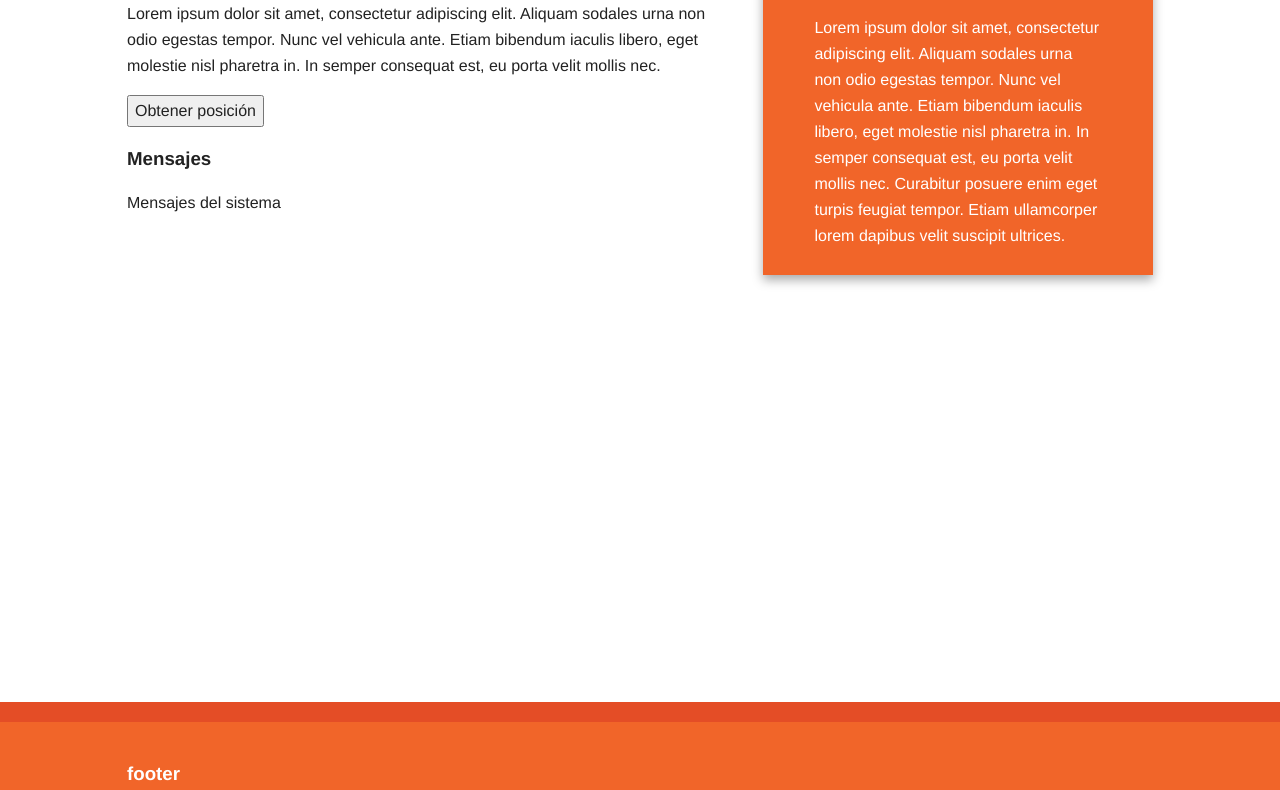
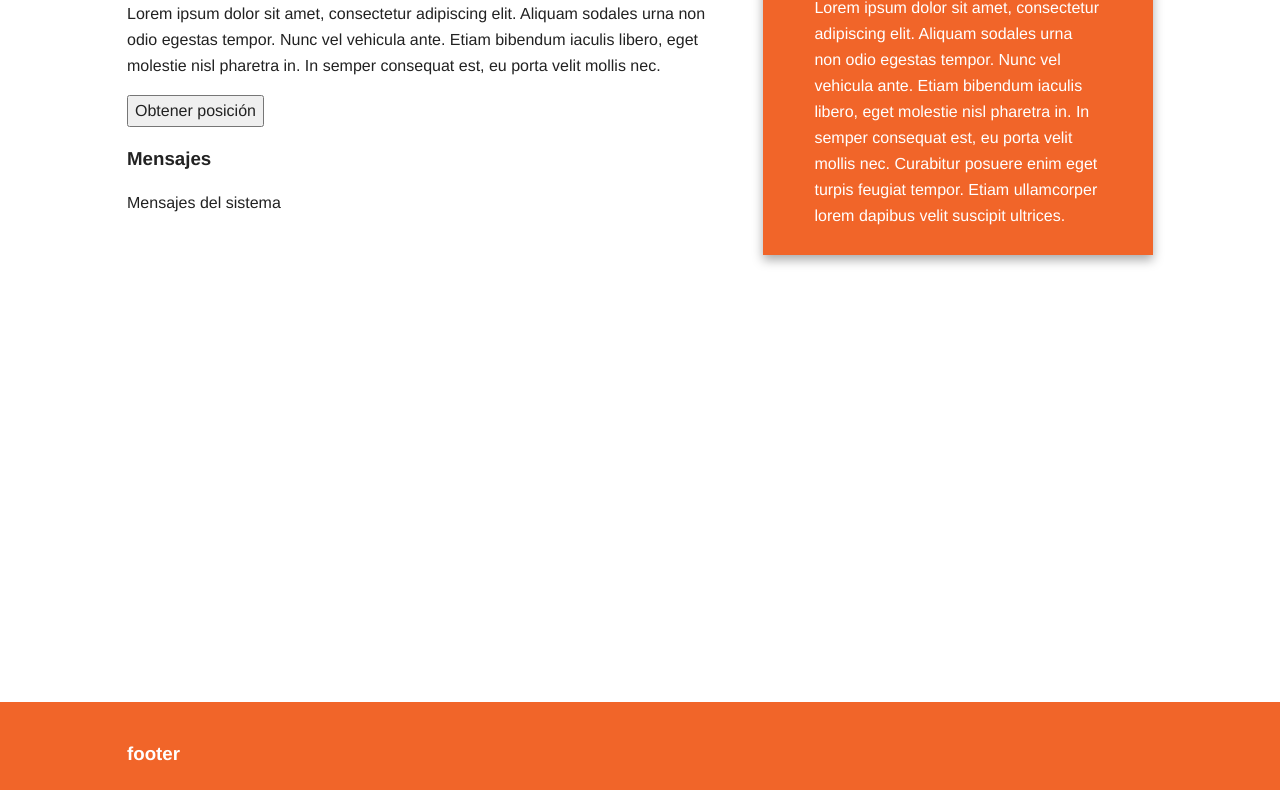
Before and after one commit to MaximilianoCoceres/Geolocalizacion, a plain HTML site: page index.html in a window 1280 px wide. Shown: the part 194-984 px from the top of the page. Drawn offline with Linux system fonts and the light colour scheme.

Commit message:
saco borde del footer

```diff
--- a/css/main.css
+++ b/css/main.css
@@ -77,10 +77,6 @@ body {
     border-bottom: 20px solid #e44d26;
 }
 
-.footer-container,
-.main aside {
-    border-top: 20px solid #e44d26;
-}
 
 .footer-container{
 
```
